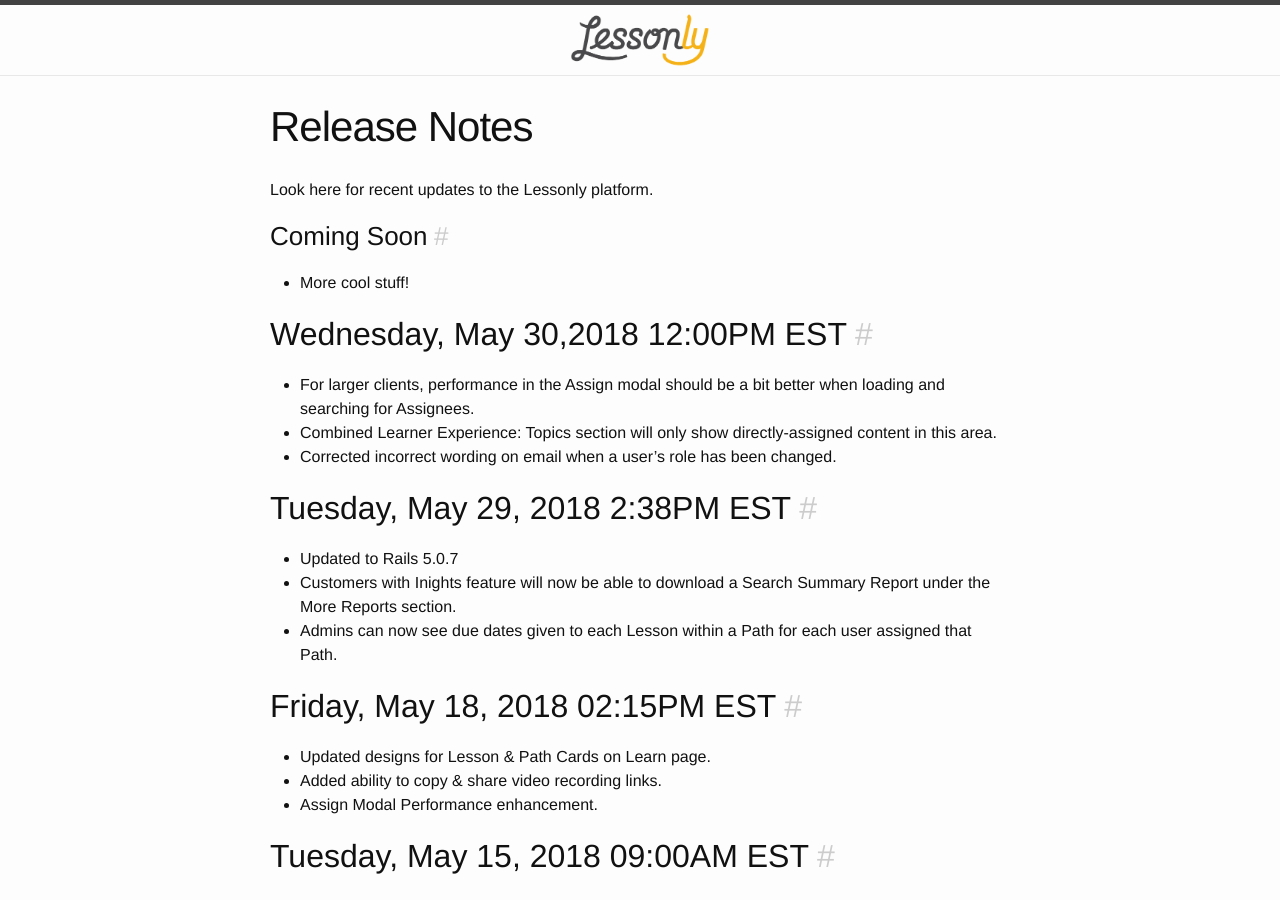
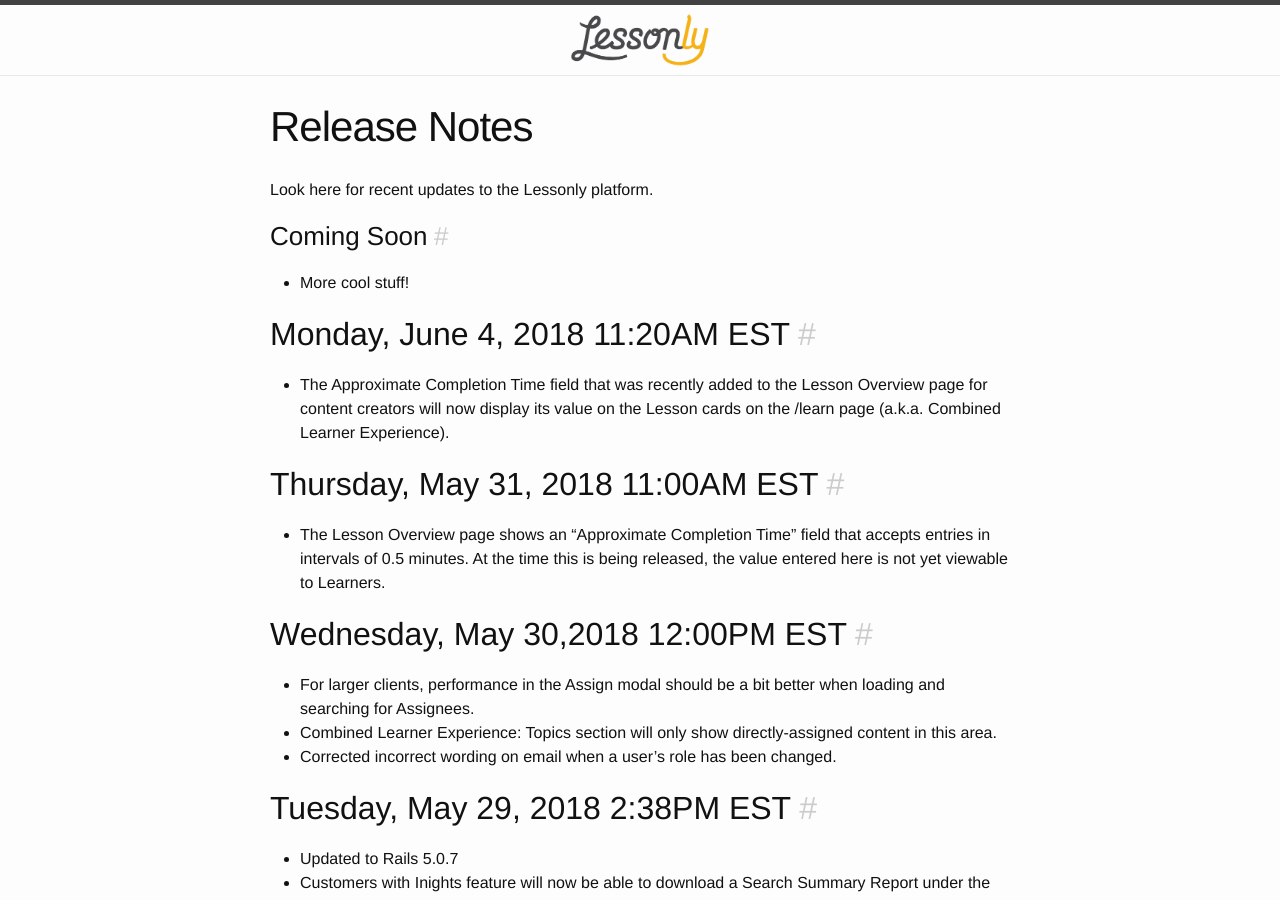
Before and after one commit to isabella232/lessonly.github.io, a Jekyll site: the page built from release-notes.md, in a window 1280 px wide and 900 px high. Built offline with Jekyll 4.4.1, drawn with Linux system fonts in a browser that asks for light colours.

Commit message:
Update release-notes.md

```diff
--- a/release-notes.md
+++ b/release-notes.md
@@ -7,6 +7,12 @@
 
 ### Coming Soon
 - More cool stuff!
+
+## Monday, June 4, 2018 11:20AM EST
+- The Approximate Completion Time field that was recently added to the Lesson Overview page for content creators will now display its value on the Lesson cards on the /learn page (a.k.a. Combined Learner Experience).
+
+## Thursday, May 31, 2018 11:00AM EST
+- The Lesson Overview page shows an "Approximate Completion Time" field that accepts entries in intervals of 0.5 minutes. At the time this is being released, the value entered here is not yet viewable to Learners.
 
 ## Wednesday, May 30,2018 12:00PM EST
 - For larger clients, performance in the Assign modal should be a bit better when loading and searching for Assignees.
```
